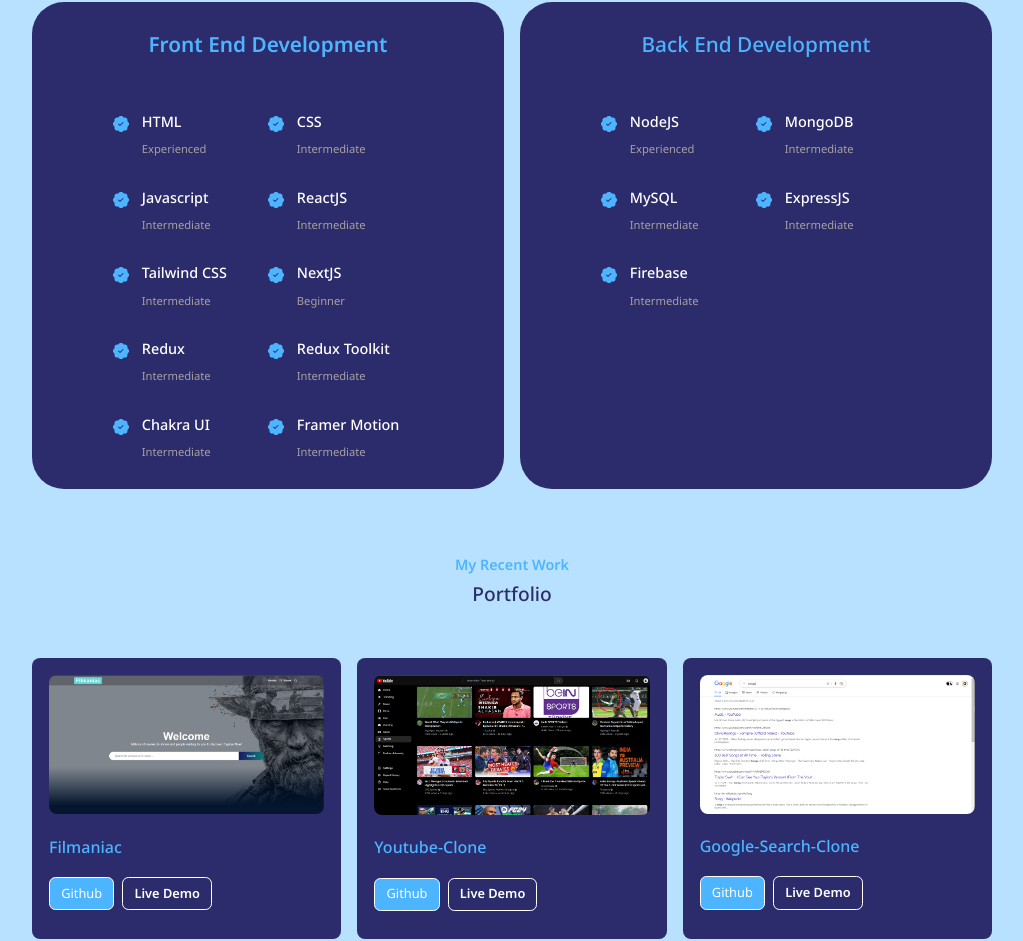
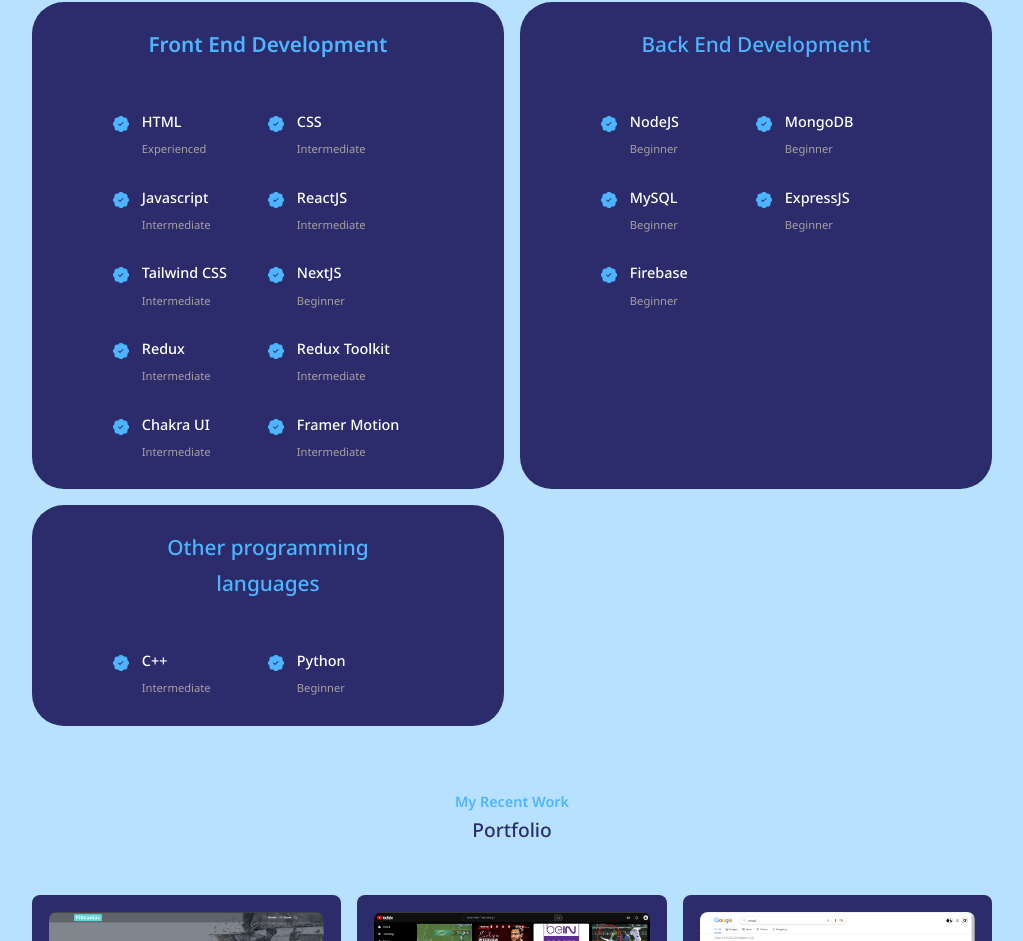
Before and after one commit to medixitgogoi/portfolio, a React (Create React App) app: page / in a window 1280 px wide. Shown: the part 1722-2663 px from the top of the page, without its empty margins (128-1151 px from the left). Built offline with nearby package versions, Linux system fonts and the light colour scheme; the HTML template or start-up script is replaced by a standard one; a web font is replaced by a local one.

Commit message:
experience section updated

```diff
--- a/src/components/experience/Experience.jsx
+++ b/src/components/experience/Experience.jsx
@@ -112,21 +112,21 @@
                             <BsPatchCheckFill className="experience__details-icon" />
                             <div>
                                 <h4>NodeJS</h4>
-                                <small className="text-light">Experienced</small>
+                                <small className="text-light">Beginner</small>
                             </div>
                         </article>
                         <article className="experience__details">
                             <BsPatchCheckFill className="experience__details-icon" />
                             <div>
                                 <h4>MongoDB</h4>
-                                <small className="text-light">Intermediate</small>
+                                <small className="text-light">Beginner</small>
                             </div>
                         </article>
                         <article className="experience__details">
                             <BsPatchCheckFill className="experience__details-icon" />
                             <div>
                                 <h4>MySQL</h4>
-                                <small className="text-light">Intermediate</small>
+                                <small className="text-light">Beginner</small>
                             </div>
                         </article>
 
@@ -135,14 +135,37 @@
                             <BsPatchCheckFill className="experience__details-icon" />
                             <div>
                                 <h4>ExpressJS</h4>
+                                <small className="text-light">Beginner</small>
+                            </div>
+                        </article>
+                        <article className="experience__details">
+                            <BsPatchCheckFill className="experience__details-icon" />
+                            <div>
+                                <h4>Firebase</h4>
+                                <small className="text-light">Beginner</small>
+                            </div>
+                        </article>
+                    </div>
+                </motion.div>
+                <motion.div className="experience__backEnd"
+                    initial={{ opacity: 0, scale: 0.5 }}
+                    whileInView={{ opacity: 1, scale: 1 }}
+                    transition={{ duration: 0.2 }}
+                >
+                    <h3>Other programming languages</h3>
+                    <div className="experience__content">
+                        <article className="experience__details">
+                            <BsPatchCheckFill className="experience__details-icon" />
+                            <div>
+                                <h4>C++</h4>
                                 <small className="text-light">Intermediate</small>
                             </div>
                         </article>
                         <article className="experience__details">
                             <BsPatchCheckFill className="experience__details-icon" />
                             <div>
-                                <h4>Firebase</h4>
-                                <small className="text-light">Intermediate</small>
+                                <h4>Python</h4>
+                                <small className="text-light">Beginner</small>
                             </div>
                         </article>
                     </div>
```
